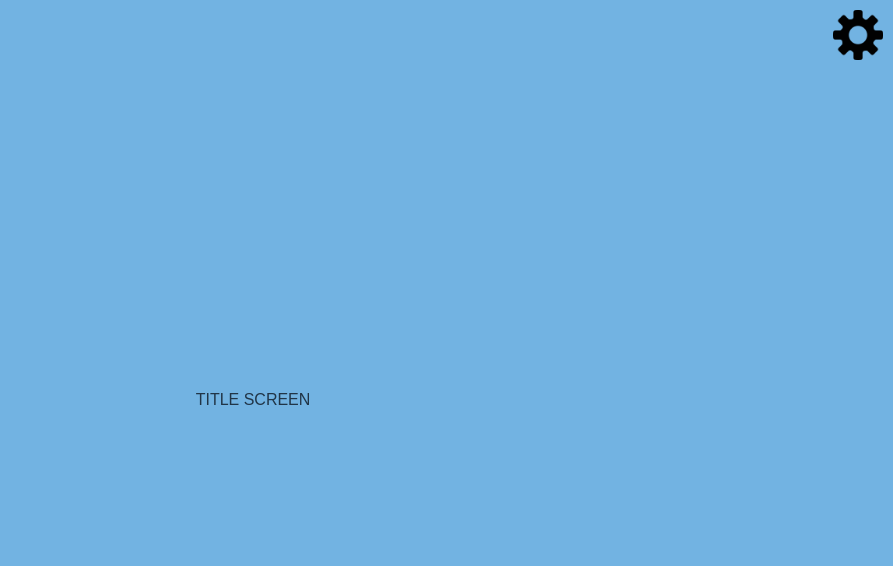
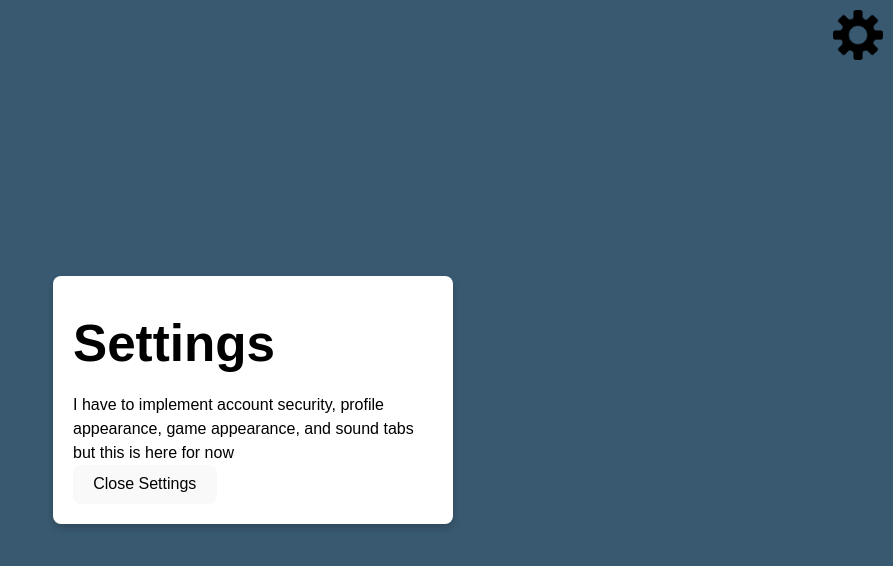
Before and after one commit to jacobmobley/Royal-Flush-AI, a React (Vite) app in the folder react-frontend/: page /titlescreen in a window 1280 px wide. Both pictures are taken after a click on the picture 1245 px from the left and 35 px from the top of the page. Shown: the top 566 px of the page, without its empty margins (387-1280 px from the left). Built offline with nearby package versions, Linux system fonts and the light colour scheme.

Commit message:
Settings tab can open, has nothing in it yet though

```diff
--- a/react-frontend/src/App.jsx
+++ b/react-frontend/src/App.jsx
@@ -4,7 +4,7 @@
 import NewPlayerPage from "./NewPlayerPage";
 import ReturningPlayerPage from "./ReturningPlayerPage";
 import TitleScreen from "./TitleScreen";
-// import Settings from "./Settings";
+import Settings from "./Settings";
 
 function App() {
   return (
--- a/react-frontend/src/Settings.jsx
+++ b/react-frontend/src/Settings.jsx
@@ -4,3 +4,19 @@
 import "./frontpage-styles.css";
 import { useNavigate } from "react-router-dom";
 import logo from "./assets/RoyalFlushAILogo.png";
+
+const Settings = ({ toggleSettings }) => {
+  return (
+    <div>
+      <h1>Settings</h1>
+      <p>
+        I have to implement account security, profile appearance, game
+        appearance, and sound tabs but this is here for now
+      </p>
+      <button onClick={toggleSettings}>Close Settings</button>{" "}
+      {/* Close button */}
+    </div>
+  );
+};
+
+export default Settings;
--- a/react-frontend/src/TitleScreen.jsx
+++ b/react-frontend/src/TitleScreen.jsx
@@ -5,13 +5,31 @@
 import { useNavigate } from "react-router-dom";
 import logo from "./assets/RoyalFlushAILogo.png";
 import gear from "./assets/Settings.png";
+import Settings from "./Settings";
 
 const TitleScreen = () => {
+  const [showSettings, setShowSettings] = useState(false);
+  const toggleSettings = () => {
+    setShowSettings(!showSettings);
+  };
+
   const navigate = useNavigate();
   return (
-    <div className="Container">
+    <div className="container">
       <div>TITLE SCREEN</div>
-      <img src={gear} alt="Settings Icon" className="settings" />
+      <img
+        src={gear}
+        alt="Settings Icon"
+        className="settings"
+        onClick={toggleSettings}
+      />
+      {showSettings && (
+        <div className="modal-overlay">
+          <div className="modal">
+            <Settings toggleSettings={toggleSettings} />
+          </div>
+        </div>
+      )}
     </div>
   );
 };
--- a/react-frontend/src/frontpage-styles.css
+++ b/react-frontend/src/frontpage-styles.css
@@ -118,3 +118,31 @@
   transition: transform 0.3s ease-in-out;
   transform: rotate(90deg);
 }
+
+.modal-overlay {
+  position: fixed;
+  top: 0;
+  left: 0;
+  width: 100vw;
+  height: 100vh;
+  background: rgba(0, 0, 0, 0.5); /* Dark background for the overlay */
+  display: flex;
+  justify-content: center;
+  align-items: center;
+  z-index: 1000; /* Ensure the modal is above other content */
+}
+
+.modal {
+  background: white;
+  padding: 20px;
+  border-radius: 8px;
+  box-shadow: 0px 4px 8px rgba(0, 0, 0, 0.2);
+  width: 400px;
+  max-width: 100%;
+  z-index: 1001; /* Ensure the modal content is above the overlay */
+}
+
+.modal h1,
+p {
+  color: black;
+}
```
